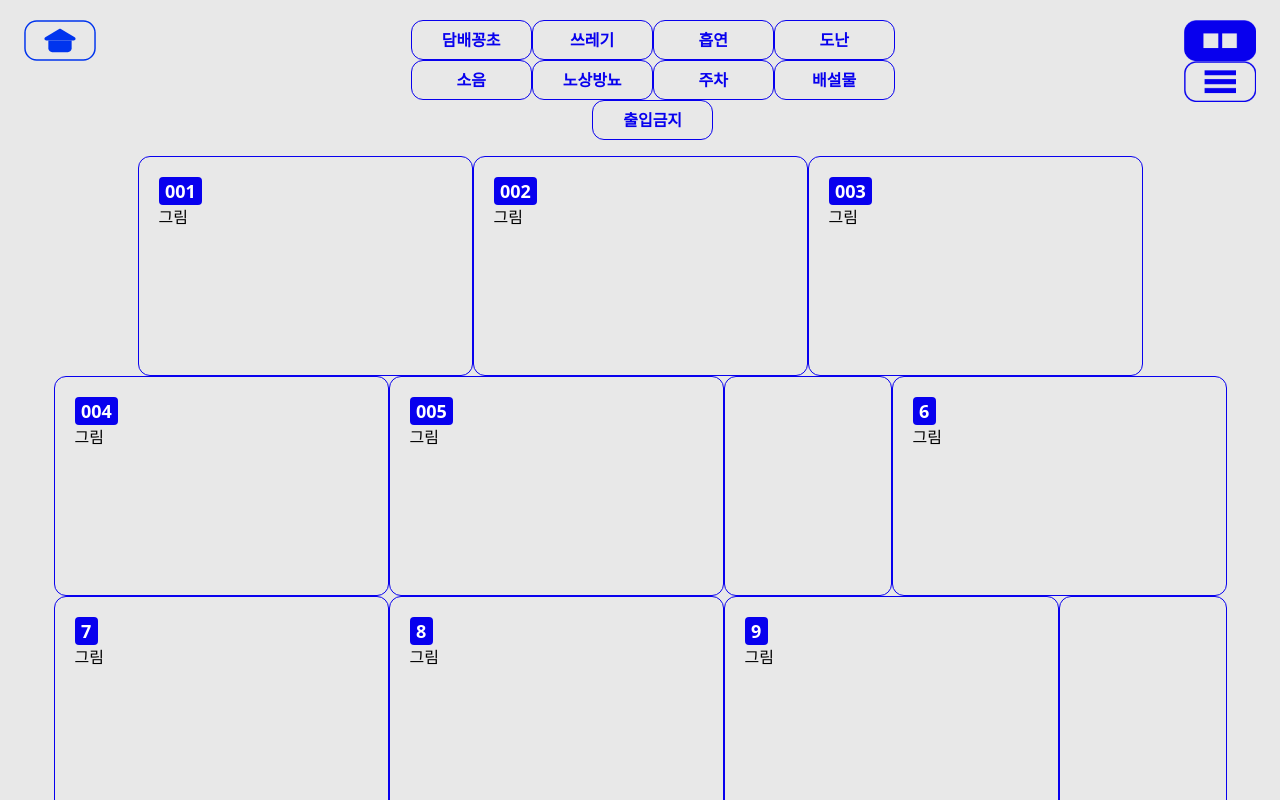
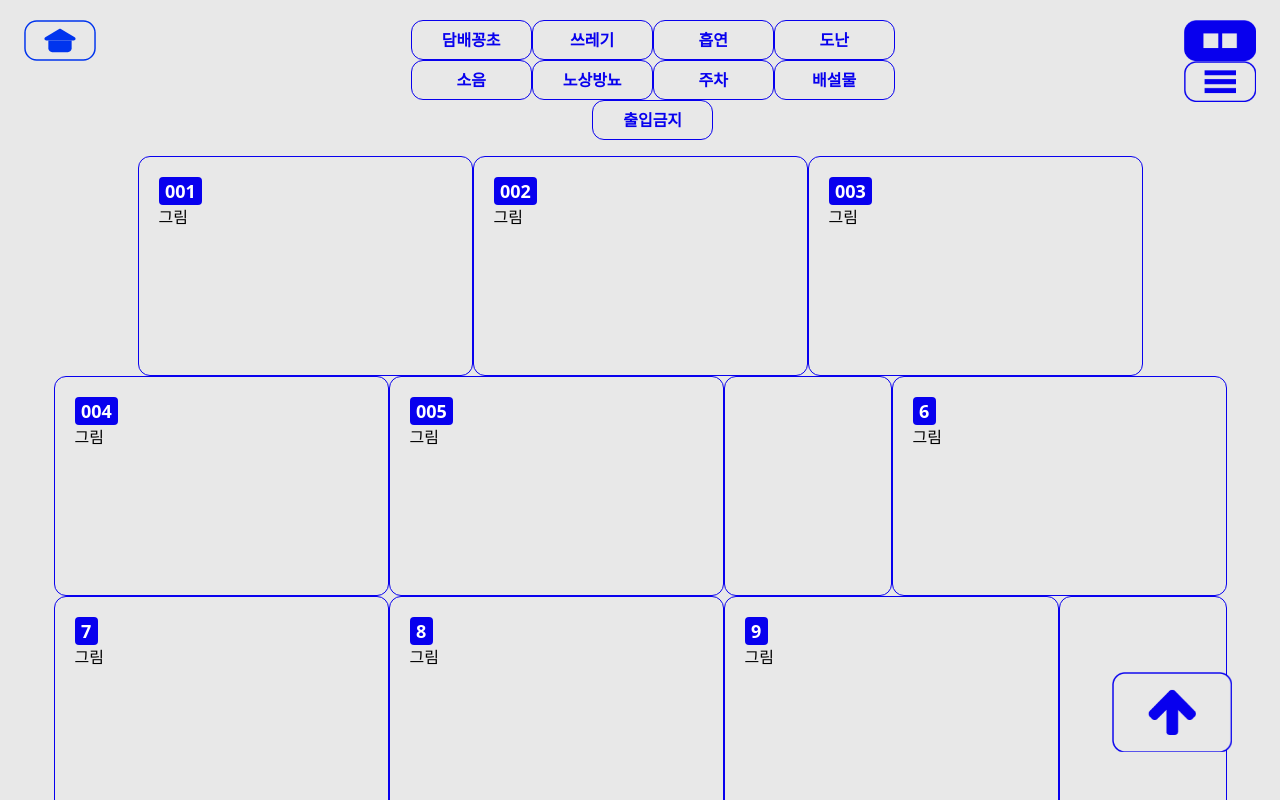
Before and after one commit to Hina0222/Capstone, a React (Create React App) app in the folder capstone-ej/: page /entry in a window 1280 px wide. Shown: the top 800 px of the page. Built offline with nearby package versions, Linux system fonts and the light colour scheme.

Commit message:
버튼 추가, 리스트 변화

```diff
--- a/capstone-ej/src/pages/Entry.jsx
+++ b/capstone-ej/src/pages/Entry.jsx
@@ -15,6 +15,8 @@ const Images = () => {
 
     const openModal = (imageSrc) => {
         setIsOpen(true);
+
+
         setModalImage(imageSrc);
     }
 
@@ -29,6 +31,13 @@ const Images = () => {
 
     const sortContent = (e) => {
         setSortContentBtn(e)
+    }
+
+    const MoveTop = () =>{
+        window.scrollTo({
+            top: 0,
+            behavior: "smooth",
+          });
     }
 
     return (
@@ -51,23 +60,38 @@ const Images = () => {
                 </div>
                 <div className='flex flex-col'>
                     <button className='show-btn' style={{ backgroundImage: showBtn === "Image" ? `url(${ImageListHover})` : `` }} onClick={() => { changeList("Image") }} ></button>
-                    <button className='show-btn' style={{ backgroundImage: showBtn === "Content" ? `url(${ContentListHover})` : `` }} onClick={() => { changeList("Content") }} ></button>
+                    <button className='show-btn' style={{ backgroundImage: showBtn === "List" ? `url(${ContentListHover})` : `` }} onClick={() => { changeList("Content") }} ></button>
                 </div>
             </div>
             <div className='flex mt-4 flex-wrap justify-center'>
-                {imageList.map((image, index) => {
-                    const adjustedIndex = index % 9;
+                {showBtn==="Image"?
+                    imageList.map((num, index) => {
+                        const adjustedIndex = index % 9;
+                        return (
+                            <>
+                                <div className={`image-content`}>
+                                    <div className='image-num'>{num}</div>
+                                    <div>그림</div>
+                                </div>
+                                {((adjustedIndex + 1) % 5 === 0 || (adjustedIndex + 1) % 9 === 0) && <div className="empty-box"></div>}
+                            </>
+                        );
+                    })
+                :
+                imageList.map((num, index) => {
                     return (
                         <>
-                            <div className={`image-box`}>
-                                <div className='image-num'>{image}</div>
-                                <div>그림</div>
+                            <div className='list-content'>
+                                <div>{num}</div>
+                                <div>어쩌구저쩌구 내용</div>
                             </div>
-                            {((adjustedIndex + 1) % 5 === 0 || (adjustedIndex + 1) % 9 === 0) && <div className="empty-box"></div>}
                         </>
                     );
-                })}
+                })
+                }
+
             </div>
+            <div className='top-btn' onClick={MoveTop}></div>
 
             {/* {imageList.map((image) => (
                 <img className='image' src={image} alt=""
--- a/capstone-ej/src/pages/Entry.scss
+++ b/capstone-ej/src/pages/Entry.scss
@@ -21,7 +21,7 @@
   .active{
     color:white;
     background-color: #0800EE;
-}
+  }
 
   .show-btn{
     width: 72px;
@@ -45,7 +45,7 @@
   }
   }
 
-  .image-box{
+  .image-content{
     width: 335px;
     height: 220px;
     border: 1.5px solid #0800EE;
@@ -64,12 +64,37 @@
       border-radius: 4px;
     }
   }
+  .list-content{
+    box-sizing: border-box;
+    border-radius: 12px;
+    border: 1.5px solid #0800EE;
+    display: flex;
+    width: 100%;
+    padding: 18.5px 24px;
+    color: #0800EE;
+    font-size: 24px;
+    font-weight: 600;
+  }
 
   .empty-box{
     width: 168px;
     height: 220px;
     border: 1.5px solid #0800EE;
     border-radius: 12px;
+  }
+
+  .top-btn {
+    position: fixed;
+    background-image: url(../images/EntryImages/TopBtn.png);
+    background-size: cover;
+    width: 120px;
+    height: 80px;
+    right: 48px;
+    bottom: 48px;
+
+    &:hover{
+      background-image: url(../images/EntryImages/TopBtnHover.png);
+    }
   }
 }
 
```
Also changed, not shown: capstone-ej/src/images/EntryImages/TopBtn.png (added), capstone-ej/src/images/EntryImages/TopBtnHover.png (added).
